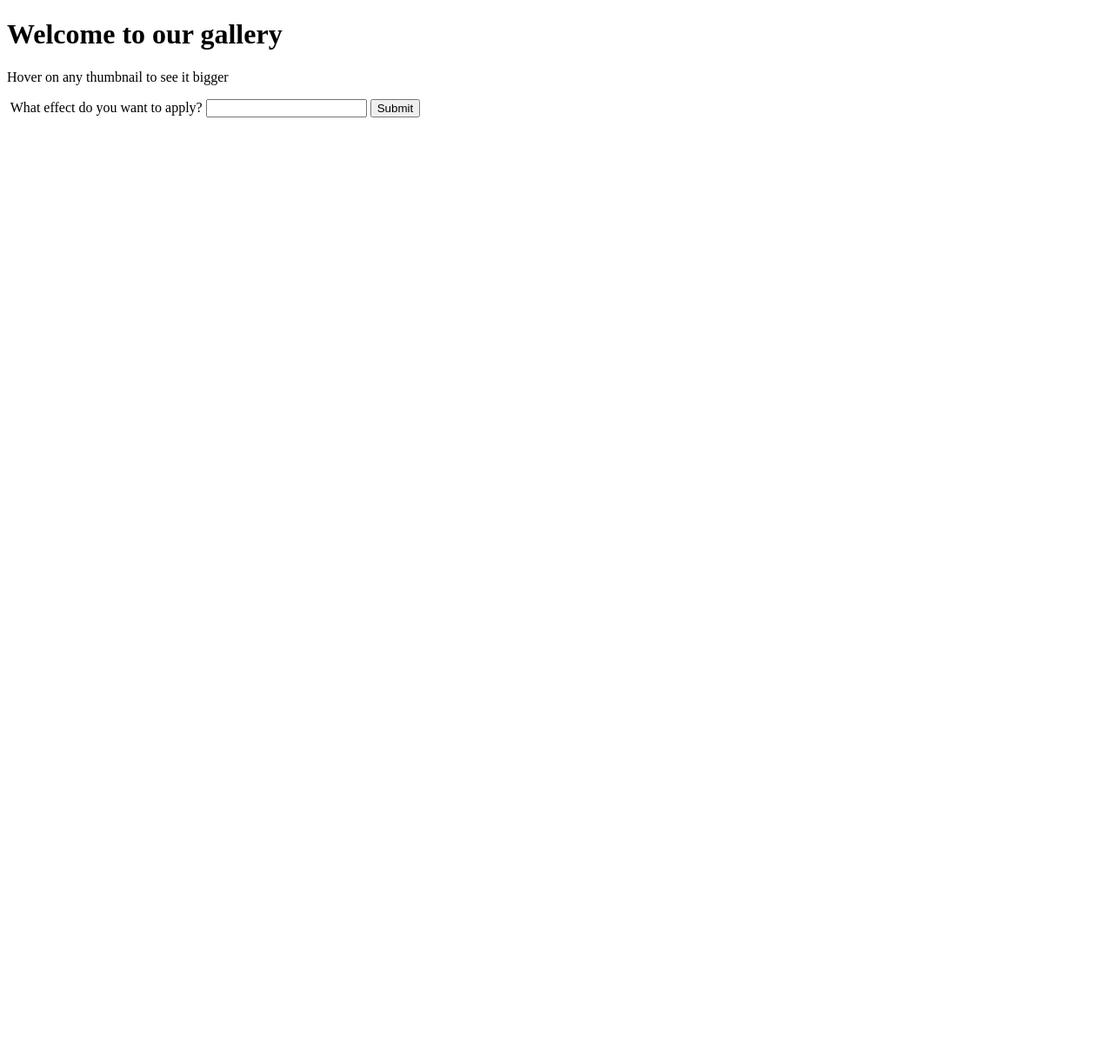
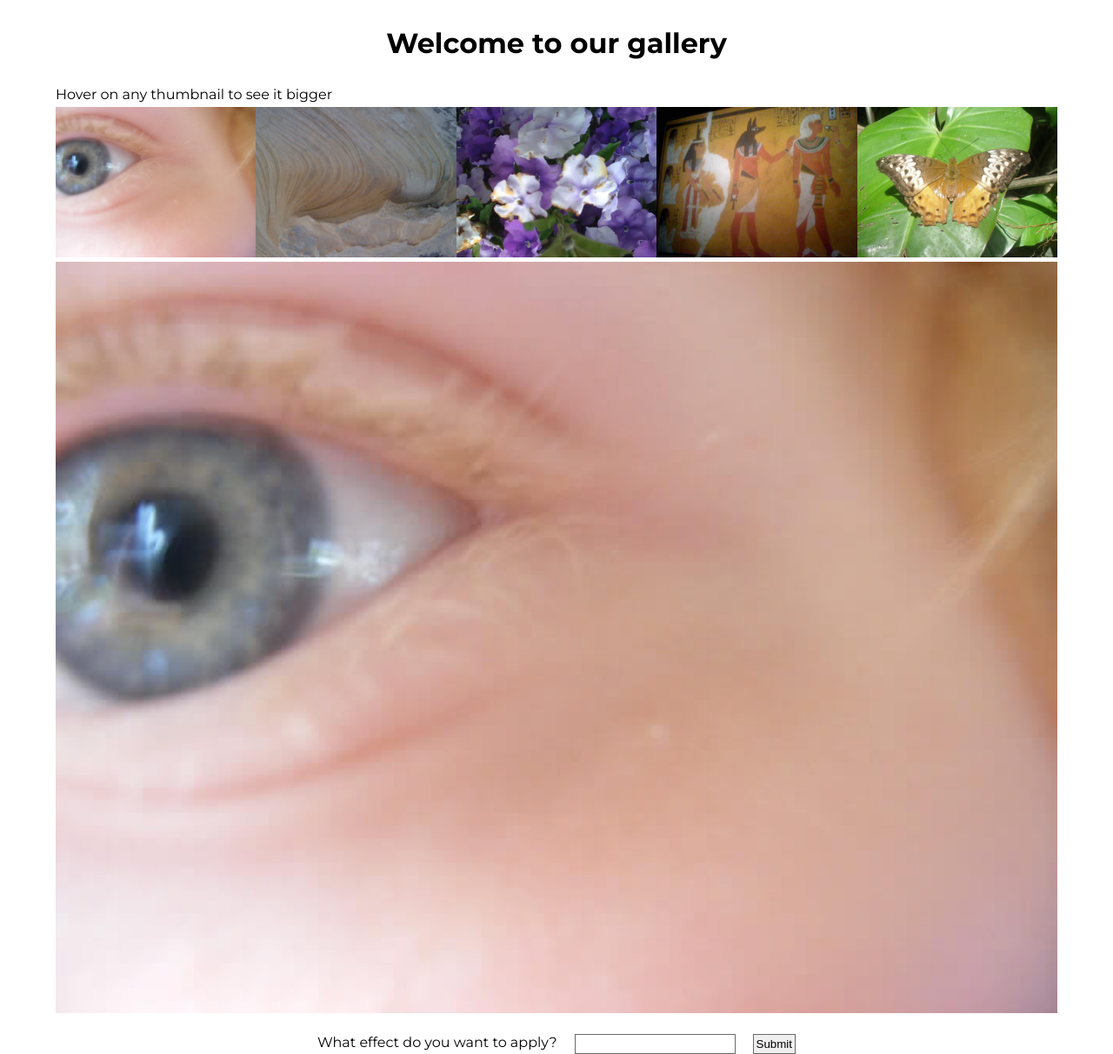
Before and after one commit to akinoFu/1620_final, a plain HTML site: page index.html in a window 1280 px wide. Shown: the whole page at 87% size. Before the commit the page ends 800 px from the top, so only its background shows below. Drawn offline with Linux system fonts and the light colour scheme.

Commit message:
Modify index.html and style.css to the specified layout for the exam

```diff
--- a/index.html
+++ b/index.html
@@ -1,18 +1,36 @@
 <!DOCTYPE html>
 <html lang="en">
-
 <head>
-    <meta charset="utf-8">
+    <meta charset="UTF-8">
+    <meta name="viewport" content="width=device-width, initial-scale=1.0">
+    <title>Document</title>
+    <link rel="stylesheet" href="styles/style.css">
 </head>
 
 <body>
-    <h1>Welcome to our gallery</h1>
-    <p>Hover on any thumbnail to see it bigger</p>
-    <div id="thumb-bar"> </div>
-    <img class="displayed-img">
-    <label>What effect do you want to apply?</label>
-    <input id="effect" type="text">
-    <button>Submit</button>
+    <div id="wrapper">
+        <header>
+            <h1>Welcome to our gallery</h1>
+        </header>
+        <main>
+            <div id="image">
+                <p>Hover on any thumbnail to see it bigger</p>
+                <div id="thumb-bar">
+                    <img class="thumb-img" src="images/pic1.jpg">
+                    <img class="thumb-img" src="images/pic2.jpg">
+                    <img class="thumb-img" src="images/pic3.jpg">
+                    <img class="thumb-img" src="images/pic4.jpg">
+                    <img class="thumb-img" src="images/pic5.jpg">
+                </div>
+                <img class="displayed-img" src="images/pic1.jpg">
+            </div>
+            <div id="effect-items">
+                <div class="effect-item"><label>What effect do you want to apply?</label></div>
+                <div class="effect-item"><input id="effect" type="text"></div>
+                <div class="effect-item"><button>Submit</button></div>
+            </div>
+        </main>
+    </div>
 </body>
 
 </html>
--- a/styles/style.css
+++ b/styles/style.css
@@ -1,3 +1,49 @@
-div img {
+@import url('https://fonts.googleapis.com/css2?family=Montserrat:wght@400;700&display=swap');
+* {
+    padding: 0;
+    border: 0;
+    margin: 0;
+}
+body {
+    font-family: 'Montserrat', sans-serif;
+}
+#wrapper {
+    width: 90%;
+    margin: 30px auto auto auto;
+}
+header {
+    text-align: center;
+    margin-bottom: 30px;
+}
+#thumb-bar {
+    margin: 5px 0;
+    display: flex;
+}
+.thumb-img {
     width: 20%;
 }
+.displayed-img {
+    width: 100%
+}
+#effect-items {
+    margin-top: 20px;
+    display: flex;
+    justify-content: center;
+}
+.effect-item {
+    margin: 0 10px;
+}
+input, button {
+    padding: 3px;
+    border: 1px solid dimgray;
+}
+
+@media screen and (max-width: 640px) {
+    #effect-items {
+        flex-direction: column;
+        text-align: center;
+    }
+    .effect-item {
+        margin: 1px 0 0 0;
+    }
+}
```
